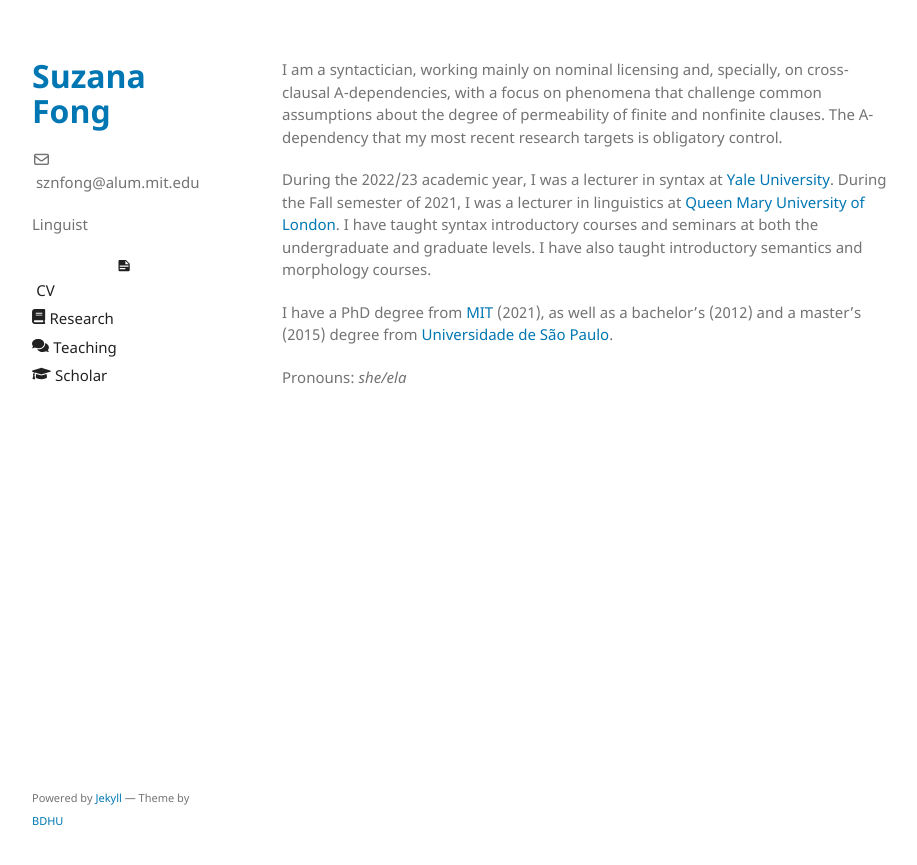
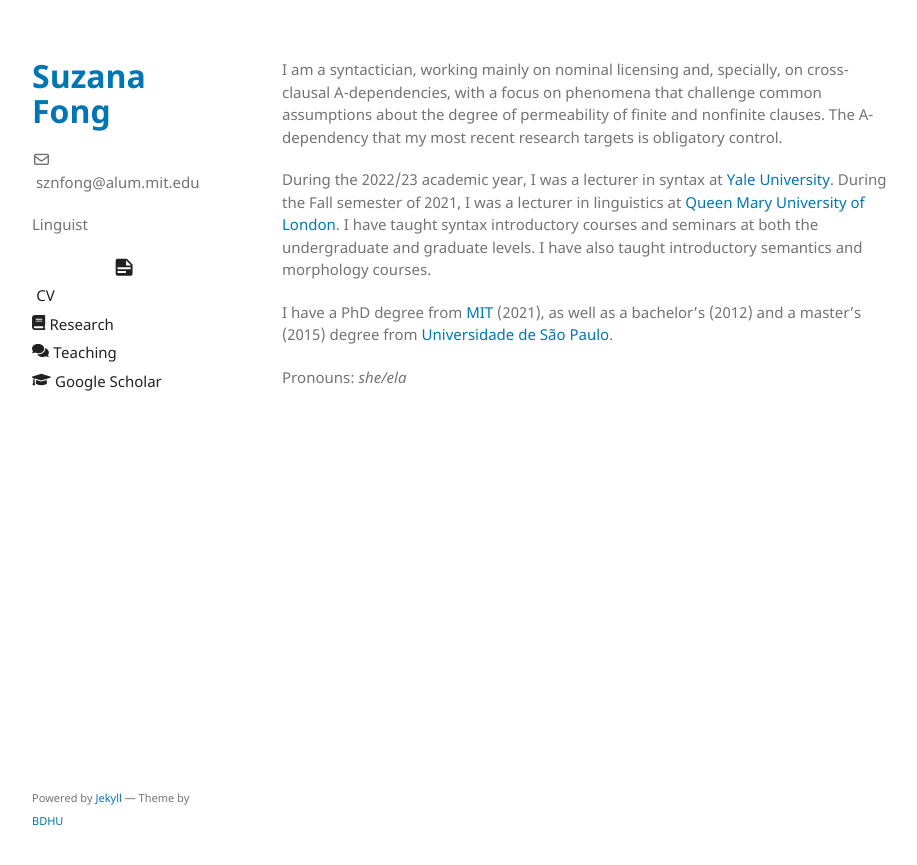
Before and after one commit to sznfng/sznfng.github.io, a Jekyll site: the page built from index.md, in a window 1280 px wide. Shown: the top 865 px of the page, without its empty margins (178-1095 px from the left). Built offline with Jekyll 4.4.1, drawn with Linux system fonts in a browser that asks for light colours.

Commit message:
Update _config.yml

```diff
--- a/_config.yml
+++ b/_config.yml
@@ -13,7 +13,7 @@ plugins:
 # You can find fonts from https://iconify.design or https://fontawesome.com. Below is just an example illustrating how to use custom icons
 sidebar:
   - name: CV
-    icon: <svg xmlns="http://www.w3.org/2000/svg" width="1.25m" height="1em" viewBox="0 0 24 24"><path fill="currentColor" d="M14 10h5.5L14 4.5V10M5 3h10l6 6v10a2 2 0 0 1-2 2H5a2 2 0 0 1-2-2V5c0-1.11.89-2 2-2m0 9v2h14v-2H5m0 4v2h9v-2H5Z"/></svg>
+    icon: <svg xmlns="http://www.w3.org/2000/svg" width="1.5m" height="1.5em" viewBox="0 0 24 24"><path fill="currentColor" d="M14 10h5.5L14 4.5V10M5 3h10l6 6v10a2 2 0 0 1-2 2H5a2 2 0 0 1-2-2V5c0-1.11.89-2 2-2m0 9v2h14v-2H5m0 4v2h9v-2H5Z"/></svg>
     link: /CV_sfong.pdf
   - name: Research
     icon: <svg xmlns="http://www.w3.org/2000/svg" aria-hidden="true" role="img" width="0.88em" height="1em" preserveAspectRatio="xMidYMid meet" viewBox="0 0 448 512"><path fill="currentColor" d="M448 360V24c0-13.3-10.7-24-24-24H96C43 0 0 43 0 96v320c0 53 43 96 96 96h328c13.3 0 24-10.7 24-24v-16c0-7.5-3.5-14.3-8.9-18.7c-4.2-15.4-4.2-59.3 0-74.7c5.4-4.3 8.9-11.1 8.9-18.6zM128 134c0-3.3 2.7-6 6-6h212c3.3 0 6 2.7 6 6v20c0 3.3-2.7 6-6 6H134c-3.3 0-6-2.7-6-6v-20zm0 64c0-3.3 2.7-6 6-6h212c3.3 0 6 2.7 6 6v20c0 3.3-2.7 6-6 6H134c-3.3 0-6-2.7-6-6v-20zm253.4 250H96c-17.7 0-32-14.3-32-32c0-17.6 14.4-32 32-32h285.4c-1.9 17.1-1.9 46.9 0 64z"/></svg>
@@ -21,7 +21,7 @@ sidebar:
   - name: Teaching
     icon: <svg xmlns="http://www.w3.org/2000/svg" aria-hidden="true" role="img" width="1.13em" height="1em" preserveAspectRatio="xMidYMid meet" viewBox="0 0 576 512"><path fill="currentColor" d="M416 192c0-88.4-93.1-160-208-160S0 103.6 0 192c0 34.3 14.1 65.9 38 92c-13.4 30.2-35.5 54.2-35.8 54.5c-2.2 2.3-2.8 5.7-1.5 8.7S4.8 352 8 352c36.6 0 66.9-12.3 88.7-25c32.2 15.7 70.3 25 111.3 25c114.9 0 208-71.6 208-160zm122 220c23.9-26 38-57.7 38-92c0-66.9-53.5-124.2-129.3-148.1c.9 6.6 1.3 13.3 1.3 20.1c0 105.9-107.7 192-240 192c-10.8 0-21.3-.8-31.7-1.9C207.8 439.6 281.8 480 368 480c41 0 79.1-9.2 111.3-25c21.8 12.7 52.1 25 88.7 25c3.2 0 6.1-1.9 7.3-4.8c1.3-2.9.7-6.3-1.5-8.7c-.3-.3-22.4-24.2-35.8-54.5z"/></svg>
     link: /teaching
-  - name: Scholar
+  - name: Google Scholar
     icon: <svg xmlns="http://www.w3.org/2000/svg" aria-hidden="true" role="img" width="1.25em" height="1em" preserveAspectRatio="xMidYMid meet" viewBox="0 0 640 512"><path fill="currentColor" d="M622.34 153.2L343.4 67.5c-15.2-4.67-31.6-4.67-46.79 0L17.66 153.2c-23.54 7.23-23.54 38.36 0 45.59l48.63 14.94c-10.67 13.19-17.23 29.28-17.88 46.9C38.78 266.15 32 276.11 32 288c0 10.78 5.68 19.85 13.86 25.65L20.33 428.53C18.11 438.52 25.71 448 35.94 448h56.11c10.24 0 17.84-9.48 15.62-19.47L82.14 313.65C90.32 307.85 96 298.78 96 288c0-11.57-6.47-21.25-15.66-26.87c.76-15.02 8.44-28.3 20.69-36.72L296.6 284.5c9.06 2.78 26.44 6.25 46.79 0l278.95-85.7c23.55-7.24 23.55-38.36 0-45.6zM352.79 315.09c-28.53 8.76-52.84 3.92-65.59 0l-145.02-44.55L128 384c0 35.35 85.96 64 192 64s192-28.65 192-64l-14.18-113.47l-145.03 44.56z"/></svg>
     link: https://scholar.google.com/citations?user=2IBXsDsAAAAJ&hl=en&oi=sra
 
```
